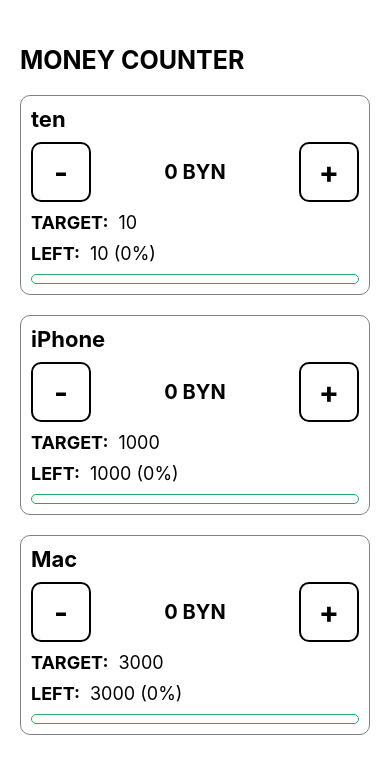
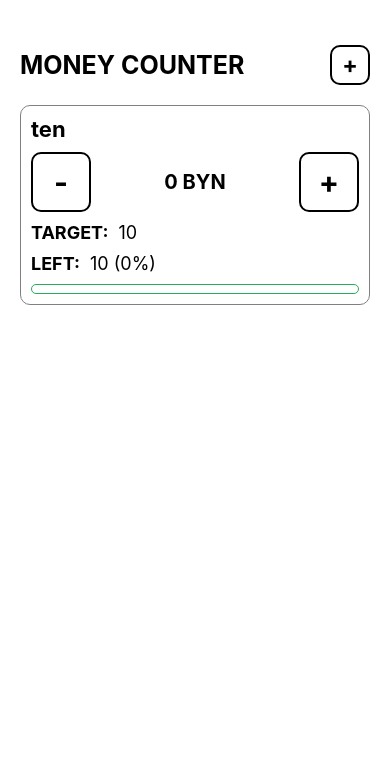
Before and after one commit to marinadegames/amount-counter-mobile, a React Native app: screen / in a window 390 px wide. Shown: the top 774 px of the page. Built offline with nearby package versions, Linux system fonts and the light colour scheme.

Commit message:
feat: button add counter

```diff
--- a/package.json
+++ b/package.json
@@ -1,6 +1,8 @@
 {
   "dependencies": {
+    "@expo/webpack-config": "^0.17.0",
     "@reduxjs/toolkit": "^1.8.6",
+    "@types/uuid": "^8.3.4",
     "app": "^0.1.0",
     "eslint-plugin-import": "^2.26.0",
     "expo": "~46.0.16",
@@ -14,7 +16,7 @@
     "react-native-storage": "^1.0.1",
     "react-native-web": "~0.18.7",
     "react-redux": "^8.0.4",
-    "@expo/webpack-config": "^0.17.0"
+    "uuid": "^9.0.0"
   },
   "devDependencies": {
     "@babel/core": "^7.18.6",
--- a/src/bll/countersSlice.ts
+++ b/src/bll/countersSlice.ts
@@ -1,54 +1,20 @@
 import { PayloadAction, createSlice } from "@reduxjs/toolkit"
+import { v1 } from "uuid"
 
-export type CountersSliceType = Array<CounterType>
-
-export type CounterType = {
-    id: number
-    titleTarget: string
-    count: number
-    targetNumber: number
-    completed: boolean
-}
-
-export type IncrementActionType = {
-    id: number
-}
-
-export type ChangeCompleteType = {
-    id: number
-    completed: boolean
-}
-
-export type ChangeTargetTitleType = {
-    id: number
-    value: string
-}
-
-export type ChangeTargetNumberType = {
-    id: number
-    value: number
-}
+import type {
+    ChangeCompleteType,
+    ChangeTargetNumberType,
+    ChangeTargetTitleType,
+    CountersSliceType,
+    IncrementActionType,
+} from "./allTypes"
 
 const initialState: CountersSliceType = [
     {
-        id: 1,
+        id: v1(),
         count: 0,
         targetNumber: 10,
         titleTarget: "ten",
-        completed: false,
-    },
-    {
-        id: 2,
-        count: 0,
-        targetNumber: 1000,
-        titleTarget: "iPhone",
-        completed: false,
-    },
-    {
-        id: 3,
-        count: 0,
-        targetNumber: 3000,
-        titleTarget: "Mac",
         completed: false,
     },
 ]
@@ -78,9 +44,24 @@
                 c.id === action.payload.id ? { ...c, targetNumber: action.payload.value } : c
             )
         },
+        addNewCounter: (state) => {
+            state.unshift({
+                id: v1(),
+                titleTarget: null,
+                targetNumber: 10,
+                count: 0,
+                completed: false,
+            })
+        },
     },
 })
 
-export const { increment, decrement, changeComplete, changeTargetTitle, changeTargetNumber } =
-    countersSlice.actions
+export const {
+    increment,
+    decrement,
+    changeComplete,
+    changeTargetTitle,
+    changeTargetNumber,
+    addNewCounter,
+} = countersSlice.actions
 export default countersSlice.reducer
--- a/src/components/Counter.tsx
+++ b/src/components/Counter.tsx
@@ -12,7 +12,7 @@
 import { MyButton } from "./MyButton"
 
 type PropsType = {
-    id: number
+    id: string
     count: number
     targetNumber: number
     completed: boolean
--- a/src/components/Header.tsx
+++ b/src/components/Header.tsx
@@ -1,15 +1,36 @@
 import { StyleSheet, Text, View } from "react-native"
 
+import { addNewCounter } from "../bll/countersSlice"
+import { useAppDispatch } from "../bll/store"
+import { MyButton } from "./MyButton"
+
 export const Header = () => {
+    const dispatch = useAppDispatch()
+
+    const addCounterHandler = () => {
+        dispatch(addNewCounter())
+    }
+
     return (
         <View style={styles.wrapper}>
             <Text style={styles.text}>Money counter</Text>
+            <MyButton
+                title={"+"}
+                widthProps={40}
+                heightProps={40}
+                fontSizeProps={23}
+                callback={addCounterHandler}
+            />
         </View>
     )
 }
 
 const styles = StyleSheet.create({
     wrapper: {
+        display: "flex",
+        alignItems: "center",
+        flexDirection: "row",
+        justifyContent: "space-between",
         marginTop: 10,
     },
     text: {
--- a/src/components/Main.tsx
+++ b/src/components/Main.tsx
@@ -1,6 +1,6 @@
 import { KeyboardAvoidingView, Platform, ScrollView, StyleSheet, View } from "react-native"
 
-import { CountersSliceType } from "../bll/countersSlice"
+import type { CountersSliceType } from "../bll/allTypes"
 import { useAppSelector } from "../bll/store"
 import { Counter } from "./Counter"
 import { Header } from "./Header"
--- a/src/components/MyButton.tsx
+++ b/src/components/MyButton.tsx
@@ -4,12 +4,17 @@
 type PropsType = {
     title: string
     color?: string
-    style?: string
     callback?: () => void
     completed?: boolean
+
+    // CSS Properties
+    widthProps?: number
+    heightProps?: number
+    fontSizeProps?: number
 }
 
-export const MyButton = memo(({ title, callback, completed }: PropsType) => {
+export const MyButton = memo(
+    ({ title, callback, completed, widthProps, heightProps, fontSizeProps }: PropsType) => {
         const [press, setPress] = useState<boolean>(false)
 
         const onPress = () => {
@@ -27,8 +32,8 @@
                 justifyContent: "center",
                 alignItems: "center",
                 borderStyle: "solid",
-            width: 60,
-            height: 60,
+                width: widthProps ? widthProps : 60,
+                height: heightProps ? heightProps : 60,
                 borderRadius: 10,
                 borderWidth: 2,
                 borderColor: completed ? "white" : "black",
@@ -39,19 +44,19 @@
                 alignItems: "center",
                 borderStyle: "solid",
                 borderRadius: 10,
-            width: 60,
-            height: 60,
+                width: widthProps ? widthProps : 60,
+                height: heightProps ? heightProps : 60,
                 borderWidth: 2,
                 borderColor: completed ? "white" : "black",
                 backgroundColor: "black",
             },
             title: {
-            fontSize: 30,
+                fontSize: fontSizeProps ? fontSizeProps : 30,
                 fontWeight: "bold",
                 color: completed ? "white" : "black",
             },
             titlePressed: {
-            fontSize: 30,
+                fontSize: fontSizeProps ? fontSizeProps : 30,
                 fontWeight: "bold",
                 color: "white",
             },
@@ -66,6 +71,7 @@
                 <Text style={press ? styles.titlePressed : styles.title}>{title}</Text>
             </Pressable>
         )
-})
+    }
+)
 
 MyButton.displayName = "MyButton"
```
Also changed, not shown: src/bll/allTypes.d.ts (added, +28 -0 lines), 1 other file (tests, documents, lock files or other folders). Lines whose indentation alone changed are shown as unchanged.
